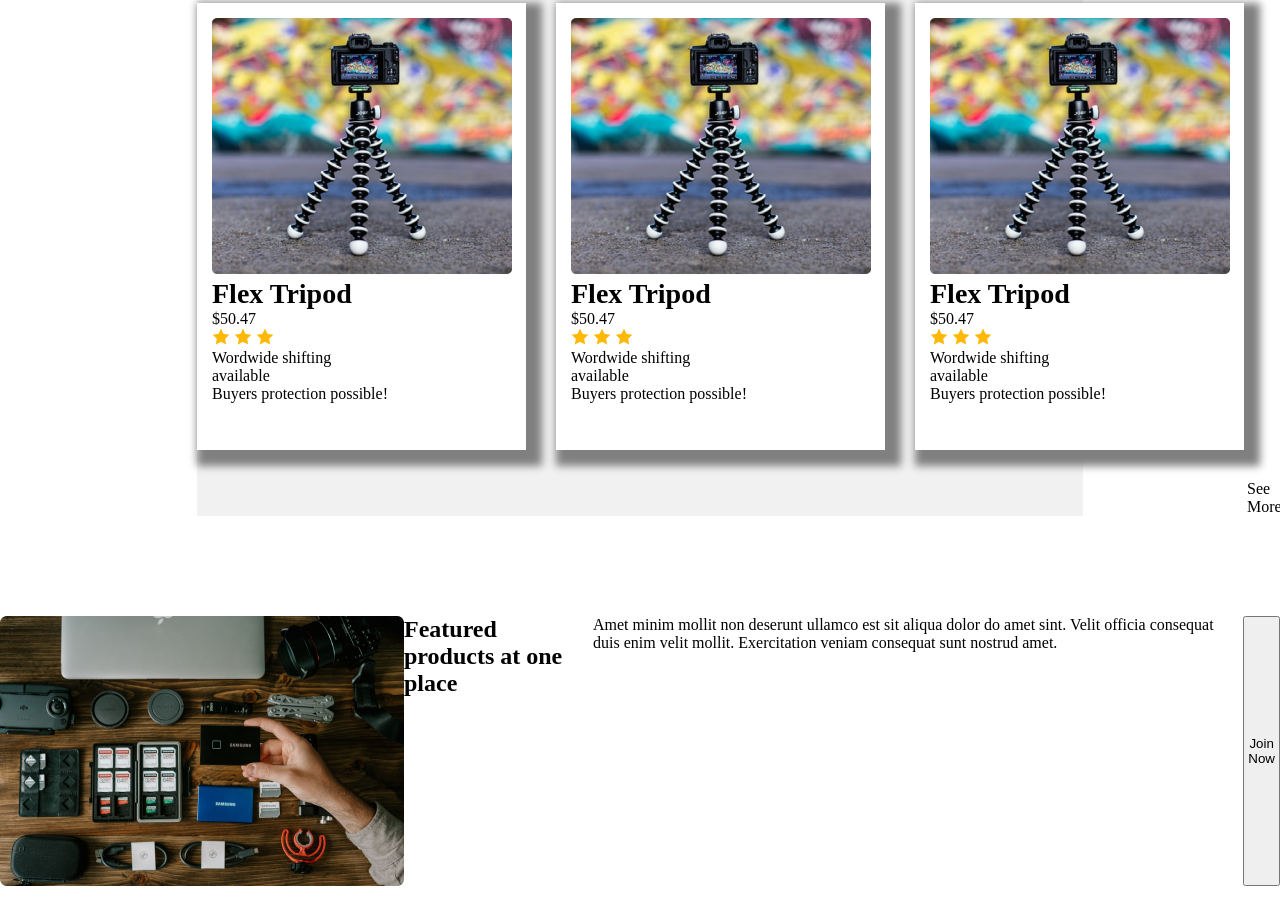
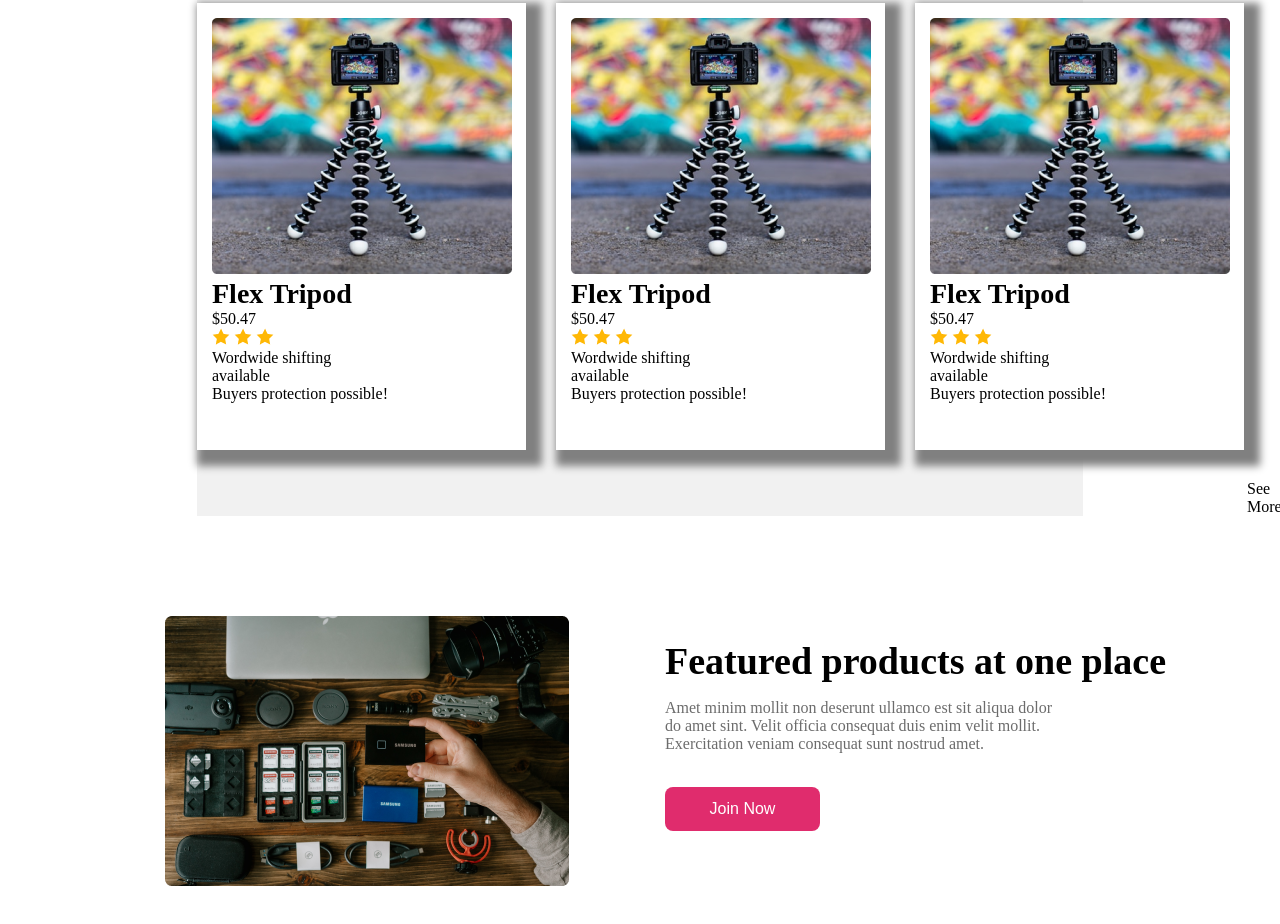
Before and after one commit to deluwarhoisn/influencer, a plain HTML site: page index.html in a window 1280 px wide. Shown: the part 1933-2857 px from the top of the page. Before the commit the page ends 2819 px from the top, so only its background shows below. Drawn offline with Linux system fonts and the light colour scheme.

Commit message:
added Featured products at one place

```diff
--- a/index.html
+++ b/index.html
@@ -189,12 +189,14 @@
         </section>
         <p style="padding-left: 1050px; padding-top: 30px;">See More</p>
          </section>
-         <section>
+         <section class="Featured-section">
             <div class="Featured-products">
                 <img src="./images/gear.png" alt="">
-                <h2>Featured products at one place</h2>
-                <p>Amet minim mollit non deserunt ullamco est sit aliqua dolor do amet sint. Velit officia consequat duis enim velit mollit. Exercitation veniam consequat sunt nostrud amet.</p>
+               <div class="one-place">
+                  <h2>Featured products at one place</h2>
+                <p>Amet minim mollit non deserunt ullamco est sit aliqua dolor <br> do amet sint. Velit officia consequat duis enim velit mollit. <br> Exercitation veniam consequat sunt nostrud amet.</p>
                 <button>Join Now</button>
+               </div>
             </div>
          </section>
     </main>
--- a/style/styles.css
+++ b/style/styles.css
@@ -90,9 +90,41 @@ background-color:white;
 .box h3{
     font-size: 28px;
 }
+.Featured-section{
+    margin: 100px 165px;
+}
 .Featured-products{
     display: flex;
 }
+.one-place{
+    padding: 23px 0px 23px 96px;
+}
+.one-place h2{
+    font-size: 38px;
+    font-style: bold;
+    width: 610px ;
+    height: 60px;
+}
+.one-place p{
+    width: 500px ;
+    height: 88px;
+    font-size: 16px;
+    font-style: bold;
+    color: rgba(108, 108, 108, 1);
+}
+.one-place button{
+    width: 155px;
+    height: 44px;
+    border-radius: 8px;
+    background-color: rgba(224, 44, 109, 1);
+    color: white;
+    font-size: 16px;
+    font-style: bold;
+    border: none;
+}
+
+
+
 @media screen and (max-width: 576px) {
     .Collection-section, .logo,
      .influencer-banner, .nave-section{
```
